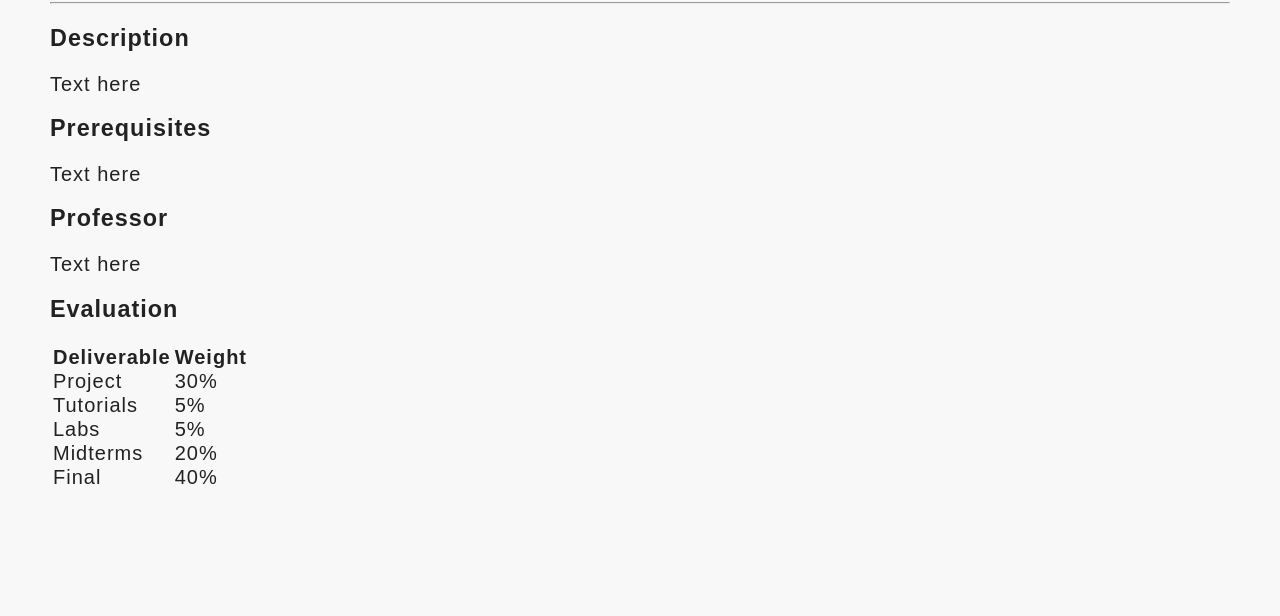
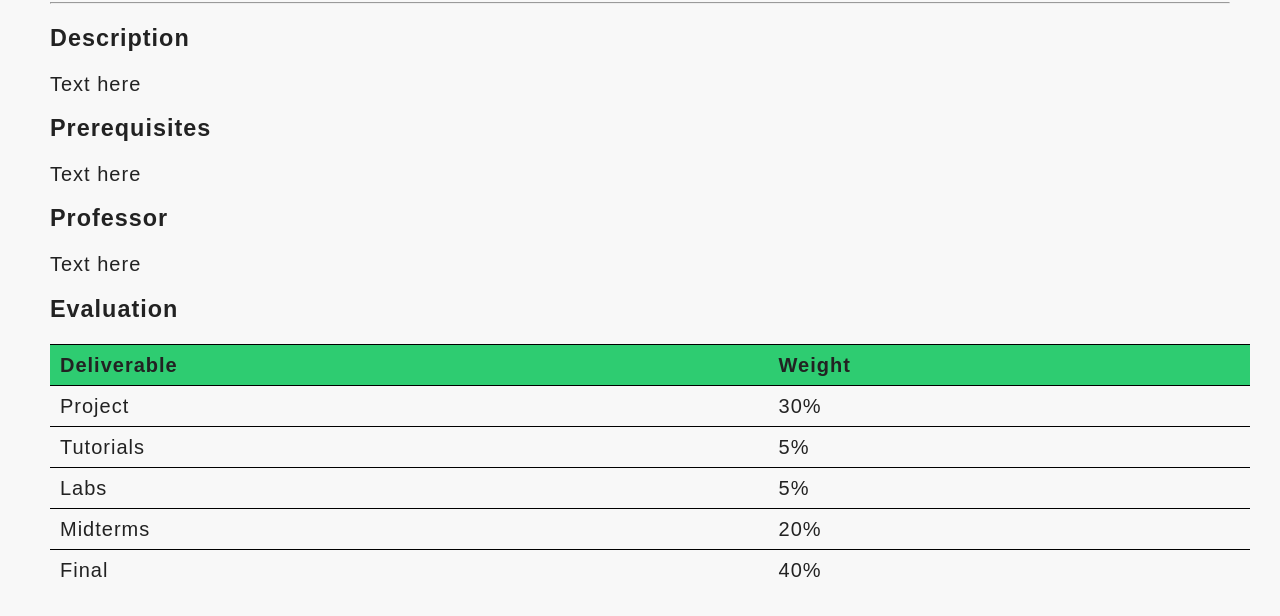
Before and after one commit to Pasoon/csi3140_playground, a plain HTML site: page lab03/course-webpage/index.html in a window 1280 px wide. Shown: the part 170-786 px from the top of the page. Drawn offline with Linux system fonts and the light colour scheme.

Commit message:
Added styling for table

```diff
--- a/lab03/course-webpage/styles.css
+++ b/lab03/course-webpage/styles.css
@@ -8,3 +8,18 @@ body {
     background-color: #F8F8F8;
     letter-spacing: 1px;
   }
+
+  .table-evaluation {
+    width: 1200px;
+    border-collapse: collapse;
+  }
+
+  .table-evaluation tr th {
+    background-color: #2ECC71;
+  }
+
+  .table-evaluation tr th, .table-evaluation tr td {
+    border-top: 1px solid black;
+    padding: 10px;
+    text-align: left;
+  }
```
